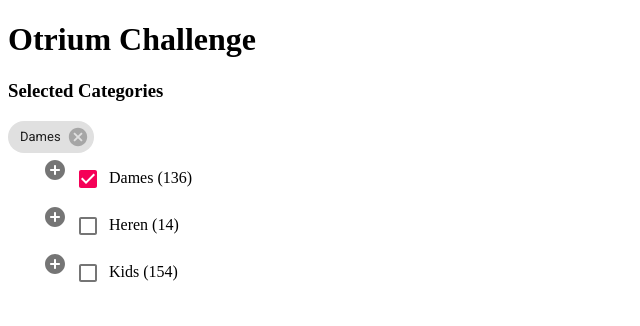
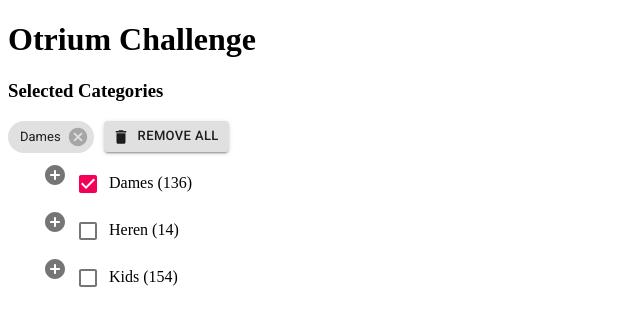
Before and after one commit to IamThilina/ecom-facet, a React app: page / in a window 1280 px wide. Both pictures are taken after a click on the element 88 px from the left and 141 px from the top of the page. Shown: the top 326 px of the page, without its empty margins (0-640 px from the left). Built offline with nearby package versions, Linux system fonts and the light colour scheme.

Commit message:
Added remove all selected categories functionality

```diff
--- a/src/components/category-item-list.js
+++ b/src/components/category-item-list.js
@@ -5,7 +5,7 @@
 const CategoryItemList = ({ categories }) => {
     const {categoryMap} = useCategories();
 
-    return <div style={{marginLeft: '30px'}}>
+    return <div style={{marginLeft: '30px', marginTop: "10px"}}>
         {
             categories && categories.map((categoryId) => {
                 const {parent, name, count} = categoryMap[categoryId]
--- a/src/components/selected-categories.js
+++ b/src/components/selected-categories.js
@@ -1,6 +1,8 @@
-import * as React from "react";
+import React from "react";
 import {useSelector, useDispatch} from 'react-redux'
 import Chip from "@material-ui/core/Chip";
+import Button from "@material-ui/core/Button";
+import DeleteIcon from "@material-ui/icons/Delete";
 
 const SelectedCategories = () => {
     const selectedCategories = useSelector(({selectedCategories}) => selectedCategories);
@@ -9,7 +11,18 @@
     return <div>
         <h3> Selected Categories</h3>
         {
-            selectedCategories.map((category) => <Chip label={category.name} onDelete={()=>dispatch({type: "REMOVE", payload: {...category}})}/>)
+            selectedCategories.length > 0 ? <React.Fragment>
+                {selectedCategories.map((category) => <Chip label={category.name} onDelete={()=>dispatch({type: "REMOVE", payload: {...category}})}/>)}
+                <Button
+                    size="small"
+                    variant="contained"
+                    startIcon={<DeleteIcon />}
+                    style={{marginLeft: "10px"}}
+                    onClick={()=>dispatch({type: "REMOVE_ALL"})}
+                >
+                    Remove All
+                </Button>
+            </React.Fragment> : "No Categories Selected"
         }
     </div>
 
--- a/src/reducers/category-status.js
+++ b/src/reducers/category-status.js
@@ -1,3 +1,5 @@
+const initialState = {};
+
 export default (state = {}, {type, payload}) => {
     switch(type){
         case "ADD":
@@ -10,6 +12,8 @@
             return {
                 ...state
             }
+        case "REMOVE_ALL":
+            return initialState;
         default:
             return state
     }
--- a/src/reducers/selected-categories.js
+++ b/src/reducers/selected-categories.js
@@ -1,4 +1,5 @@
-export default (state = [], {type, payload}) => {
+const initialState = []
+export default (state = initialState, {type, payload}) => {
     switch(type){
         case "ADD":
             return [...state, payload]
@@ -8,6 +9,8 @@
                 ...state.slice(0, categoryIndex),
                 ...state.slice(categoryIndex+1)
             ]
+        case "REMOVE_ALL":
+            return initialState;
         default:
             return state
     }
```
